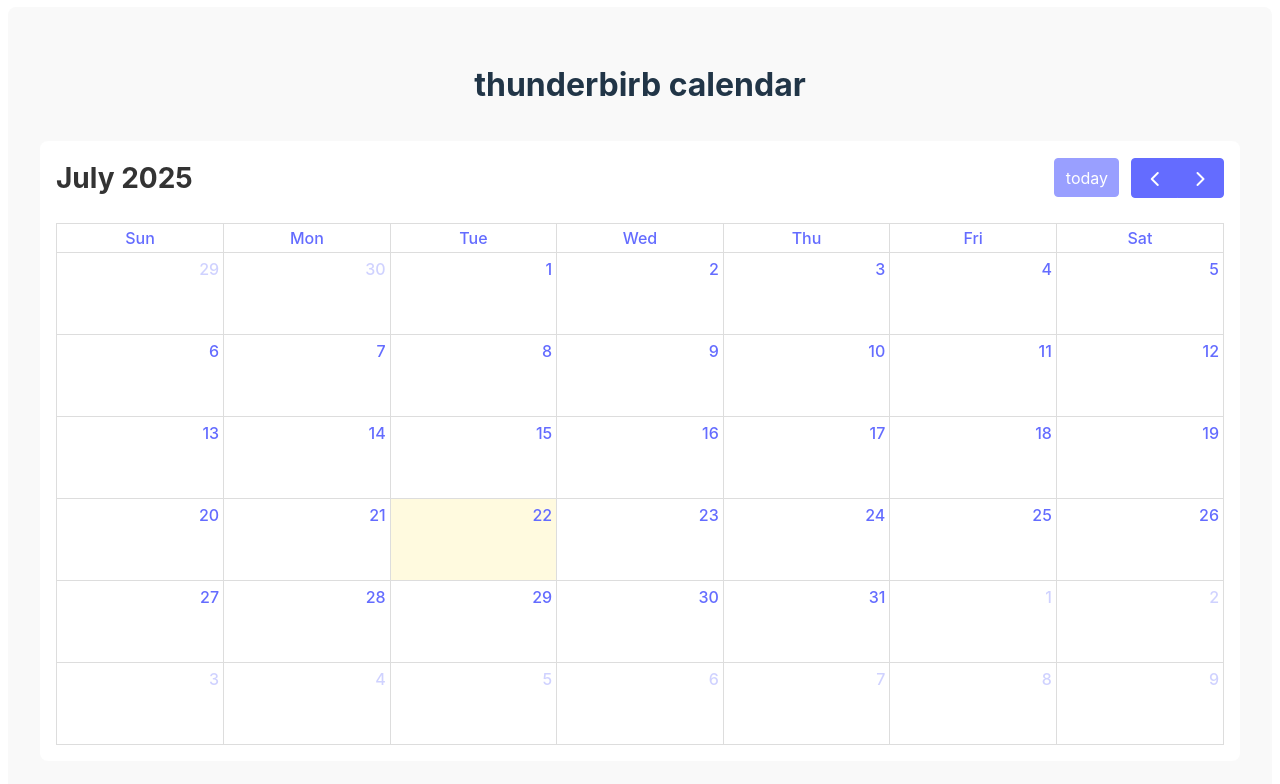
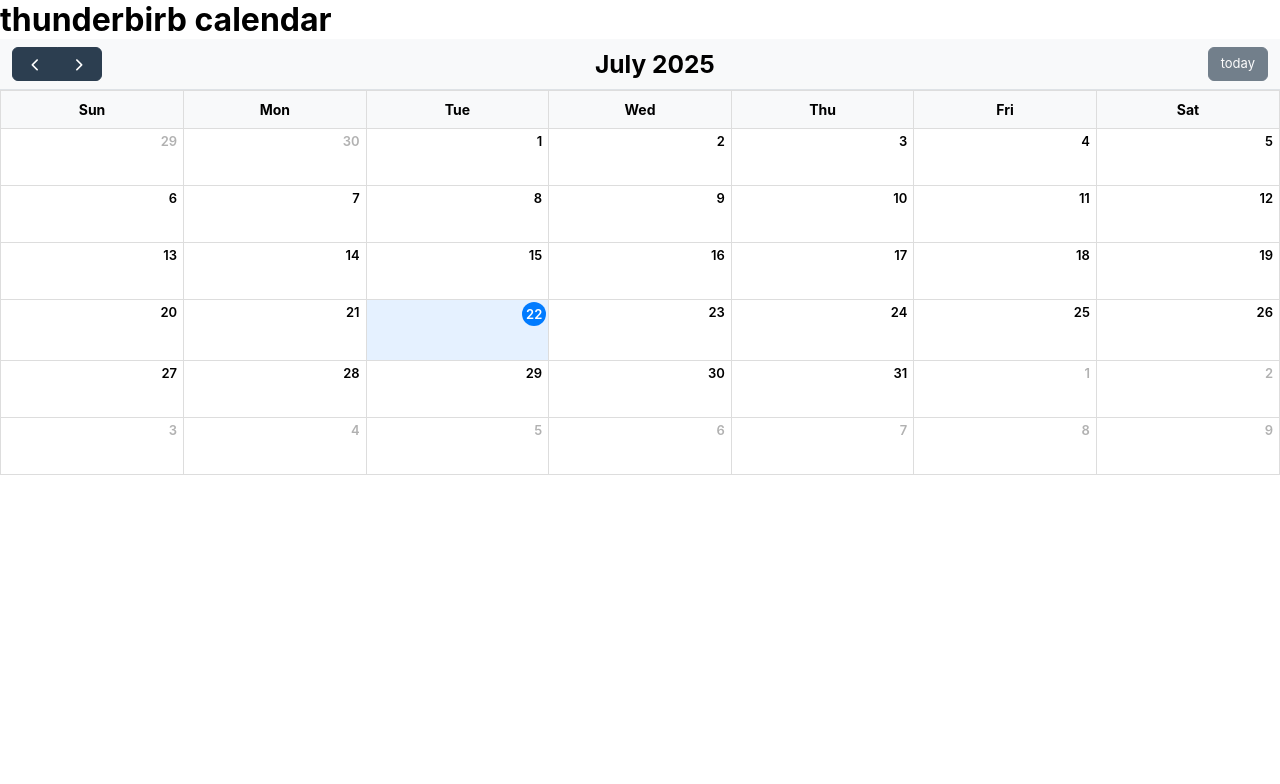
Before and after one commit to BornDeleuze/thunderbirb, a website built with Vite: page index.html in a window 1280 px wide. Built offline with nearby package versions, Linux system fonts and the light colour scheme; some packages are replaced by stand-ins of ours; no server answers; the database is empty.

Commit message:
css pass

```diff
--- a/src/main.ts
+++ b/src/main.ts
@@ -70,7 +70,17 @@ const calendar = new Calendar(calendarEl, {
   selectMirror: true,
   longPressDelay: 100,
   events: [],
-  height: 'auto',
+  height: '100vh',
+  contentHeight: 'auto',
+  aspectRatio: window.innerWidth < 768 ? 1.0 : 1.35,
+  headerToolbar: {
+    left: 'prev,next',
+    center: 'title',
+    right: 'today'
+  },
+  dayMaxEvents: window.innerWidth < 480 ? 2 : 3,
+  moreLinkClick: 'popover',
+  eventDisplay: 'block',
 
   // Create new event
   select: async (info) => {
--- a/src/style.css
+++ b/src/style.css
@@ -1,87 +1,238 @@
-:root {
-  font-family: Inter, system-ui, Avenir, Helvetica, Arial, sans-serif;
-  line-height: 1.5;
-  font-weight: 400;
-
-  color-scheme: light dark;
-  color: rgba(255, 255, 255, 0.87);
-  background-color: #242424;
-
-  font-synthesis: none;
-  text-rendering: optimizeLegibility;
-  -webkit-font-smoothing: antialiased;
-  -moz-osx-font-smoothing: grayscale;
+/* Reset default margins and padding */
+* {
+  margin: 0;
+  padding: 0;
+  box-sizing: border-box;
 }
 
-a {
-  font-weight: 500;
-  color: #646cff;
-  text-decoration: inherit;
-}
-a:hover {
-  color: #535bf2;
-}
-
-body {
-  margin: 0;
-  display: flex;
-  place-items: center;
-  min-width: 320px;
-  min-height: 100vh;
+html, body {
+  height: 100vh;
+  width: 100vw;
+  overflow-x: hidden;
+  font-family: -apple-system, BlinkMacSystemFont, 'Segoe UI', Roboto, sans-serif;
 }
 
 #app {
-  max-width: 1200px;
-  margin: 0 auto;
-  padding: 2rem;
-  text-align: center;
+  height: 100vh;
+  width: 100vw;
+  display: flex;
+  flex-direction: column;
 }
 
 #calendar {
-  margin-top: 2rem;
+  flex: 1;
+  width: 100%;
+  height: 100%;
+  padding: 0;
+  margin: 0;
 }
 
-/* FullCalendar styling */
+/* FullCalendar mobile optimizations */
 .fc {
-  background: white;
-  color: black;
-  border-radius: 8px;
-  padding: 1rem;
+  height: 100vh !important;
+  font-size: 14px;
 }
 
-.fc-toolbar-title {
-  color: #333;
+/* Remove default FullCalendar margins */
+.fc-view-harness {
+  height: 100% !important;
+}
+
+.fc-daygrid {
+  height: 100% !important;
+}
+
+/* Optimize header for mobile */
+.fc-header-toolbar {
+  padding: 8px 12px !important;
+  margin-bottom: 0 !important;
+  background: #f8f9fa;
+  border-bottom: 1px solid #dee2e6;
+  flex-wrap: wrap;
+  gap: 8px;
+}
+
+.fc-toolbar-chunk {
+  display: flex;
+  align-items: center;
+  gap: 4px;
 }
 
 .fc-button {
-  background-color: #646cff !important;
-  border-color: #646cff !important;
+  padding: 6px 12px !important;
+  font-size: 13px !important;
+  border-radius: 6px !important;
 }
 
-.fc-button:hover {
-  background-color: #535bf2 !important;
-  border-color: #535bf2 !important;
+.fc-button-group .fc-button {
+  border-radius: 0 !important;
 }
 
-.fc-event {
-  cursor: pointer;
+.fc-button-group .fc-button:first-child {
+  border-top-left-radius: 6px !important;
+  border-bottom-left-radius: 6px !important;
 }
 
-.fc-daygrid-event {
-  border-radius: 4px;
+.fc-button-group .fc-button:last-child {
+  border-top-right-radius: 6px !important;
+  border-bottom-right-radius: 6px !important;
 }
 
-@media (prefers-color-scheme: light) {
-  :root {
-    color: #213547;
-    background-color: #ffffff;
-  }
-  a:hover {
-    color: #747bff;
+/* Optimize day grid for mobile */
+.fc-daygrid-day {
+  min-height: 60px !important;
+}
+
+.fc-daygrid-day-number {
+  padding: 4px 6px !important;
+  font-size: 13px !important;
+  font-weight: 600;
+}
+
+/* Event styling for better mobile readability */
+.fc-event {
+  border: none !important;
+  border-radius: 4px !important;
+  padding: 2px 6px !important;
+  font-size: 11px !important;
+  font-weight: 500 !important;
+  margin: 1px 2px !important;
+  cursor: pointer;
+  background: #007bff !important;
+  color: white !important;
+  overflow: hidden;
+  text-overflow: ellipsis;
+  white-space: nowrap;
+}
+
+.fc-event:hover {
+  background: #0056b3 !important;
+}
+
+/* Day cell improvements */
+.fc-daygrid-day-frame {
+  padding: 0 !important;
+  min-height: 60px;
+}
+
+.fc-daygrid-day-events {
+  margin: 2px !important;
+  min-height: 20px;
+}
+
+.fc-daygrid-day-top {
+  flex-direction: row;
+  justify-content: flex-start;
+}
+
+/* Today highlighting */
+.fc-day-today {
+  background-color: rgba(0, 123, 255, 0.1) !important;
+}
+
+.fc-day-today .fc-daygrid-day-number {
+  background: #007bff;
+  color: white;
+  border-radius: 50%;
+  width: 24px;
+  height: 24px;
+  display: flex;
+  align-items: center;
+  justify-content: center;
+  margin: 2px;
+}
+
+/* Week day headers */
+.fc-col-header {
+  background: #f8f9fa;
+  font-weight: 600;
+  padding: 8px 0 !important;
+}
+
+.fc-col-header-cell {
+  padding: 8px 4px !important;
+}
+
+/* Remove scrollbars on mobile */
+.fc-scroller {
+  overflow: hidden !important;
+}
+
+/* Mobile-specific adjustments */
+@media (max-width: 768px) {
+  .fc {
+    font-size: 12px;
   }
 
-  #app {
-    background-color: #f9f9f9;
-    border-radius: 8px;
+  .fc-header-toolbar {
+    padding: 6px 8px !important;
+  }
+
+  .fc-button {
+    padding: 4px 8px !important;
+    font-size: 12px !important;
+  }
+
+  .fc-toolbar-title {
+    font-size: 16px !important;
+    font-weight: 600;
+  }
+
+  .fc-daygrid-day {
+    min-height: 50px !important;
+  }
+
+  .fc-daygrid-day-number {
+    font-size: 12px !important;
+    padding: 2px 4px !important;
+  }
+
+  .fc-event {
+    font-size: 10px !important;
+    padding: 1px 4px !important;
+    margin: 0.5px 1px !important;
+  }
+
+  .fc-col-header-cell {
+    padding: 6px 2px !important;
+    font-size: 11px !important;
   }
 }
+
+/* Extra small screens */
+@media (max-width: 480px) {
+  .fc-header-toolbar {
+    flex-direction: column;
+    align-items: center;
+    gap: 6px;
+    padding: 8px !important;
+  }
+
+  .fc-toolbar-chunk {
+    justify-content: center;
+  }
+
+  .fc-daygrid-day {
+    min-height: 45px !important;
+  }
+
+  .fc-event {
+    font-size: 9px !important;
+  }
+}
+
+/* Selection styling */
+.fc-highlight {
+  background: rgba(0, 123, 255, 0.2) !important;
+}
+
+/* Remove any default app padding that might exist */
+body {
+  padding: 0 !important;
+  margin: 0 !important;
+}
+
+/* Ensure calendar takes full viewport */
+.fc-view-harness-active > .fc-view {
+  height: 100% !important;
+}
```
